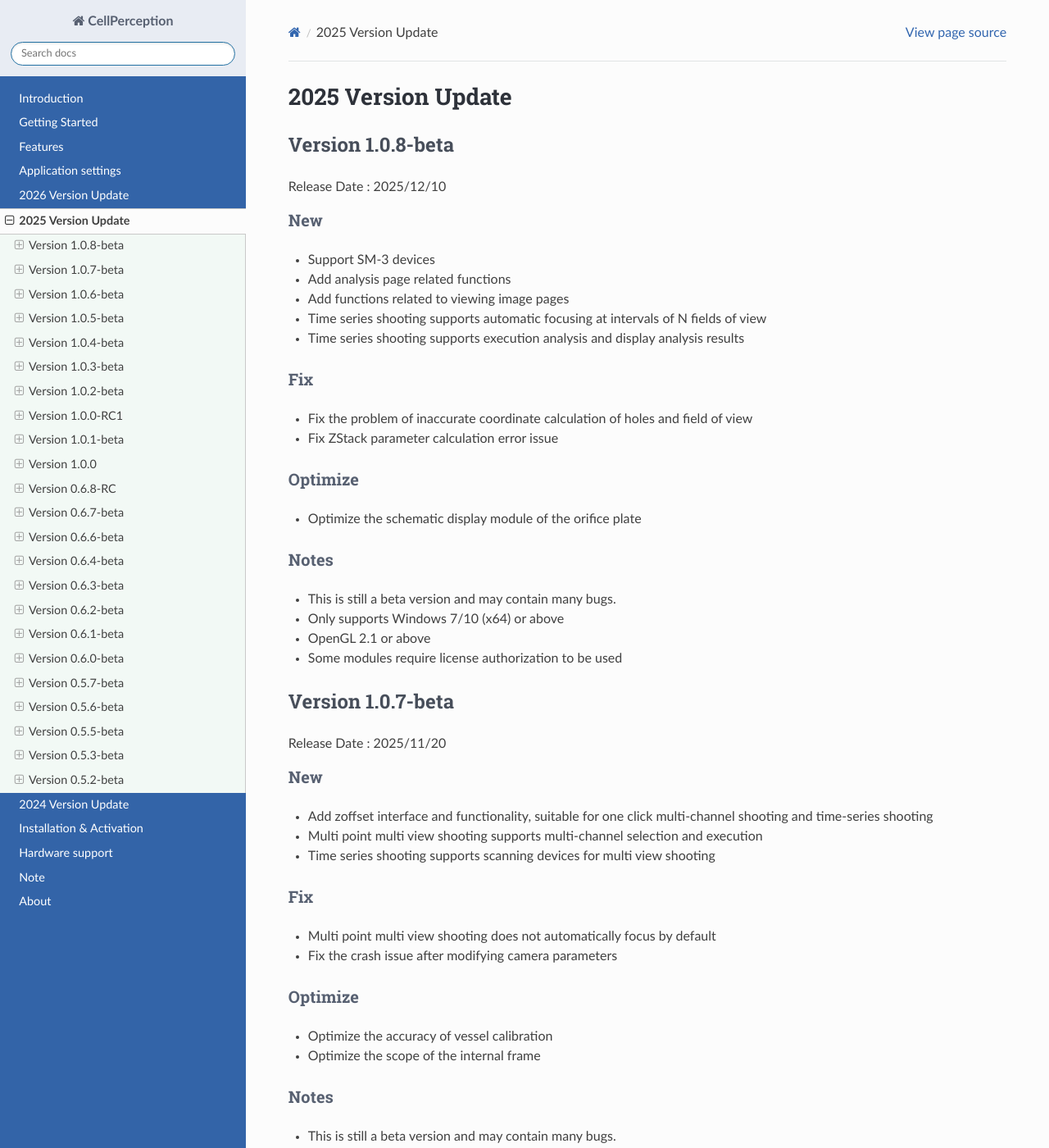
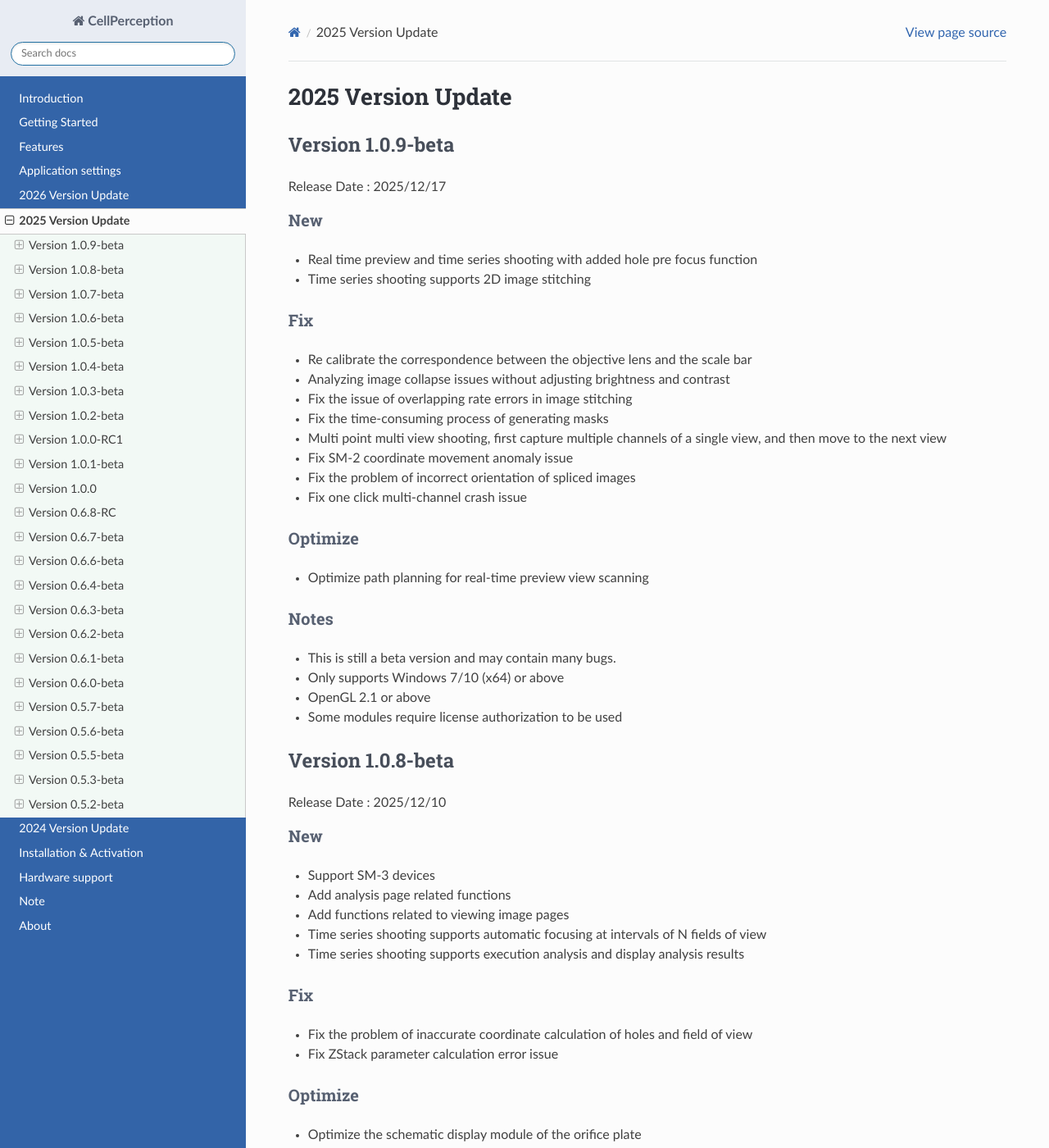
Before and after one commit to yangtong93/living-cell-docs, a Sphinx documentation site: the page built from source/user_guide/upgrade2025.md, in a window 1280 px wide and 1400 px high. Shown: the whole window at 82% size. Built offline with Sphinx 7.4.7 and the Read the Docs theme 3.1.0, drawn with Linux system fonts in a browser that asks for light colours; pages that are not in the unit, such as notebooks, are missing from menus.

Commit message:
feature: 1.0.9-beta

```diff
--- a/source/user_guide/upgrade2025.md
+++ b/source/user_guide/upgrade2025.md
@@ -1,4 +1,32 @@
 # 2025 Version Update
+
+## Version 1.0.9-beta
+
+Release Date : 2025/12/17
+
+### New
+* Real time preview and time series shooting with added hole pre focus function
+* Time series shooting supports 2D image stitching
+
+### Fix
+* Re calibrate the correspondence between the objective lens and the scale bar
+* Analyzing image collapse issues without adjusting brightness and contrast
+* Fix the issue of overlapping rate errors in image stitching
+* Fix the time-consuming process of generating masks
+* Multi point multi view shooting, first capture multiple channels of a single view, and then move to the next view
+* Fix SM-2 coordinate movement anomaly issue
+* Fix the problem of incorrect orientation of spliced images
+* Fix one click multi-channel crash issue
+
+### Optimize
+* Optimize path planning for real-time preview view scanning
+
+### Notes
+* This is still a beta version and may contain many bugs.
+* Only supports Windows 7/10 (x64) or above
+* OpenGL 2.1 or above
+* Some modules require license authorization to be used
+
 
 ## Version 1.0.8-beta
 
```
Also changed, not shown: 1 other file.
